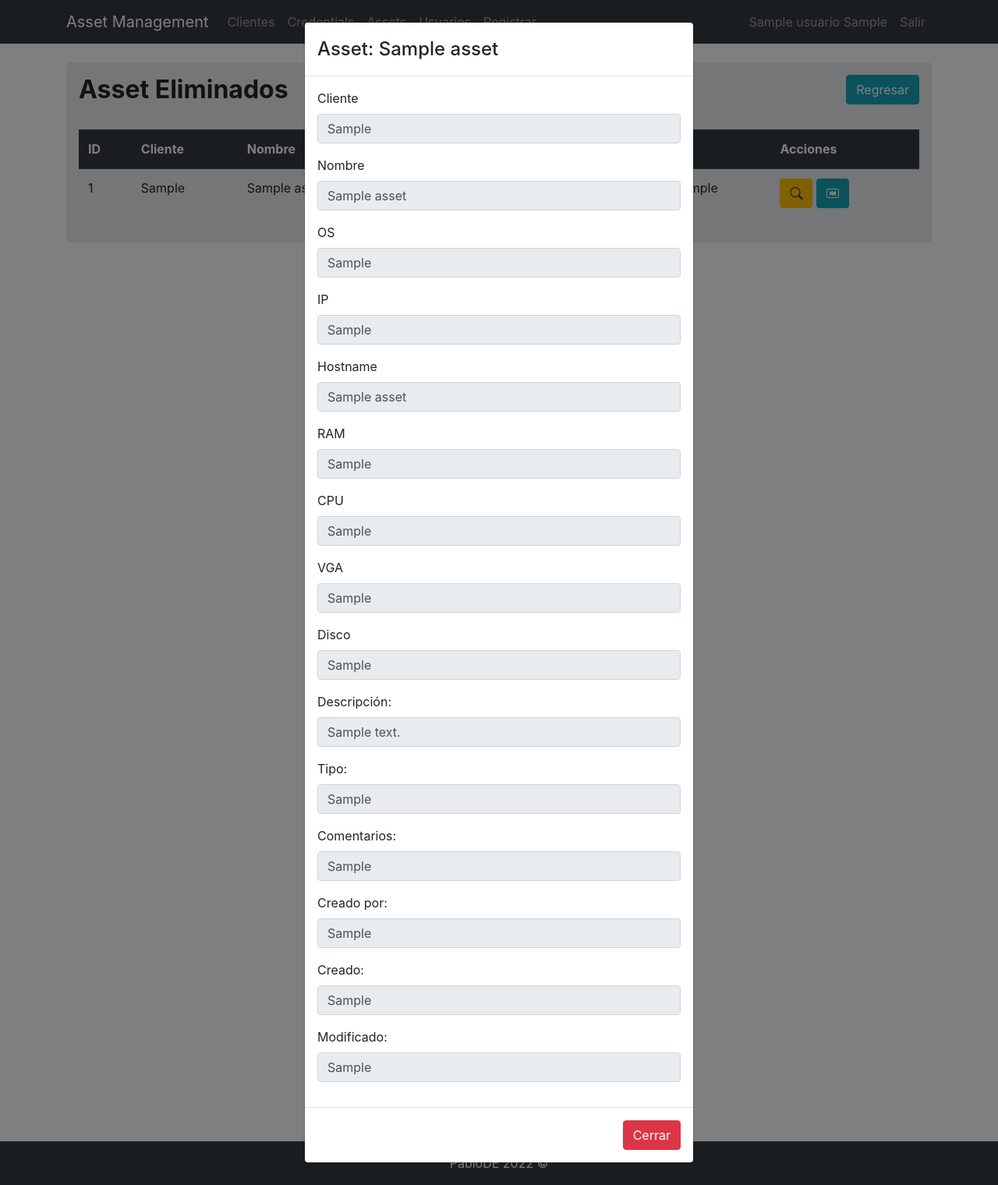
After one commit to pablo-de/assetManagement, a Flask app: page /list_asset_delete in a window 1280 px wide, after a click on "Ver". The commit adds this page. Shown: the whole page at 78% size. Run offline with Flask 2, Linux system fonts and the light colour scheme; a user stored in the database is signed in; tables that the repository leaves empty hold one stand-in row (values such as "Sample post"); some libraries are stand-ins or nearby versions.

```diff
--- a/app.py
+++ b/app.py
@@ -164,10 +164,29 @@ def logout():
     return redirect(url_for("login"))
 
 
-@app.route('/profile')
+@app.route('/profile/<id>', methods=['GET', 'POST'])
 @login_required
-def profile():
-    return render_template('profile.html')
+def profile(id):
+    user = Usuario.query.filter_by(id=id).first()
+
+    return render_template('profile.html', user=user)
+
+
+@app.route('/update_profile', methods=['GET', 'POST'])
+@login_required
+def update_profile():
+    if current_user.is_authenticated:
+        if request.method == 'POST':
+            data = Usuario.query.get(request.form.get('id'))
+            data.nombre = request.form['nombre']
+            data.apellido = request.form['apellido']
+            data.email = request.form['email']
+            data.cargo = request.form['cargo']
+            db.session.commit()
+            flash(f"Datos del usuario editados correctamente", category='success')
+            return redirect(url_for('usuarios'))
+    else:
+        return redirect(url_for('login'))
 
 
 @app.route('/usuarios')
@@ -190,6 +209,7 @@ def update_user():
             data.apellido = request.form['apellido']
             data.email = request.form['email']
             data.cargo = request.form['cargo']
+            data.admin = request.form['admin']
             db.session.commit()
             flash(f"Datos del usuario editados correctamente", category='success')
             return redirect(url_for('usuarios'))
@@ -237,6 +257,23 @@ def delete_user(id):
 def asset_page():
     query = Asset.query.all()
     return render_template('asset.html', asset=query)
+
+
+@app.route('/list_asset_delete')
+@login_required
+def list_asset_delete():
+    query = Asset.query.all()
+    return render_template('asset_delete.html', asset=query)
+
+
+@app.route('/asset_restore/<id>/')
+@login_required
+def asset_restore(id):
+    data = Asset.query.get(id)
+    data.eliminar = 0
+    db.session.commit()
+    flash("Restaurado correctamente", category='success')
+    return redirect(url_for('asset_page'))
 
 
 @app.route('/insert', methods=['POST'])
--- /dev/null
+++ b/templates/asset_delete.html
@@ -0,0 +1,199 @@
+{% extends 'base.html' %}
+{% block content %}
+<div class="container">
+    <div class="row">
+        <div class="col-md-12">
+
+            <div class="jumbotron p-3">
+                <h2><b>Asset Eliminados</b>
+                <a href="{{url_for('asset_page')}}" class="btn btn-info float-right">Regresar</a>
+                </h2>
+                <br>
+
+                <table class="table" id="tablaAssets">
+                    <thead class="thead-dark">
+                        <tr>
+                            <th>ID</th>
+                            <th>Cliente</th>
+                            <th>Nombre</th>
+                            <th>Descripción</th>
+                            <th>Tipo</th>
+                            <th>IP</th>
+                            <th>Acciones</th>
+                        </tr>
+                    </thead>
+                    {% for data in asset %}
+                    <tbody>
+                        <tr>
+                            {% if data.eliminar != 0 %}
+                            <td>{{data.id}}</td>
+                            <td>{{data.cliente}}</td>
+                            <td>{{data.nombre}}</td>
+                            <td>{{data.descripcion}}</td>
+                            <td>{{data.tipo}}</td>
+                            <td>{{data.ip}}</td>
+                            <td>
+
+
+                                <a href="/update_asset/{{data.id}}" class="btn btn-warning btn-xs" data-toggle="modal"
+                                    data-target="#modalver{{data.id}}" title="Ver"><i class="bi bi-search"></i></a>
+
+                                <a href="/asset_restore/{{data.id}}" class="btn btn-info btn-xs" onclick="return confirm('¿Seguro que quieres restaurar?')"><i
+                                        class="bi bi-skip-backward-btn" title="Restaurar"></i></a>
+                            </td>
+                        </tr>
+                    </tbody>
+                    {% endif %}
+
+                    <!--Modal ver-->
+                    <div id="modalver{{data.id}}" class="modal fade" role="dialog">
+                        <div class="modal-dialog">
+                            <div class="modal-content">
+
+                                <div class="modal-header">
+                                    <h4 class="modal-title">Asset: {{data.nombre}}</h4>
+                                </div>
+
+                                <div class="modal-body">
+                                    <form action="" method="POST">
+
+                                        <input type="hidden" name="id" value="{{data.id}}">
+
+                                        <div class="form-group">
+                                            <label>Cliente</label>
+
+                                            <input type="text" class="form-control" name="cliente"
+                                                value="{{data.cliente}}" readonly>
+                                        </div>
+
+                                        <div class="form-group">
+                                            <label>Nombre</label>
+                                            <input type="text" class="form-control" name="nombre"
+                                                value="{{data.nombre}}" readonly>
+                                        </div>
+
+                                        <div class="form-group">
+                                            <label>OS</label>
+                                            <input type="text" class="form-control" name="os" value="{{data.os}}"
+                                                readonly>
+                                        </div>
+
+                                        <div class="form-group">
+                                            <label>IP</label>
+                                            <input type="text" class="form-control" name="ip" value="{{data.ip}}"
+                                                readonly>
+                                        </div>
+
+                                        <div class="form-group">
+                                            <label>Hostname</label>
+                                            <input type="text" class="form-control" name="hostname"
+                                                value="{{data.hostname}}" readonly>
+                                        </div>
+
+                                        <div class="form-group">
+                                            <label>RAM</label>
+                                            <input type="text" class="form-control" name="ram" value="{{data.ram}}"
+                                                readonly>
+                                        </div>
+
+                                        <div class="form-group">
+                                            <label>CPU</label>
+                                            <input type="text" class="form-control" name="cpu" value="{{data.cpu}}"
+                                                readonly>
+                                        </div>
+
+                                        <div class="form-group">
+                                            <label>VGA</label>
+                                            <input type="text" class="form-control" name="vga" value="{{data.vga}}"
+                                                readonly>
+                                        </div>
+
+                                        <div class="form-group">
+                                            <label>Disco</label>
+                                            <input type="text" class="form-control" name="disco" value="{{data.disco}}"
+                                                readonly>
+                                        </div>
+
+                                        <div class="form-group">
+                                            <label>Descripción:</label>
+                                            <input type="text" class="form-control" name="descripcion"
+                                                value="{{data.descripcion}}" readonly>
+                                        </div>
+
+                                        <div class="form-group">
+                                            <label>Tipo:</label><br>
+                                            <input type="text" class="form-control" name="tipo" value="{{data.tipo}}"
+                                                readonly>
+                                        </div>
+
+                                        <div class="form-group">
+                                            <label>Comentarios:</label>
+                                            <input type="text" class="form-control" name="comentarios"
+                                                value="{{data.comentarios}}" readonly>
+                                        </div>
+
+                                        <div class="form-group">
+                                            <label>Creado por:</label>
+                                            <input type="text" class="form-control" name="creador"
+                                                value="{{data.creador}}" readonly>
+                                        </div>
+
+                                        <div class="form-group">
+                                            <label>Creado:</label>
+                                            <input type="text" class="form-control" name="creado"
+                                                value="{{data.creado}}" readonly>
+                                        </div>
+
+                                        <div class="form-group">
+                                            <label>Modificado:</label>
+                                            <input type="text" class="form-control" name="modificado"
+                                                value="{{data.modificado}}" readonly>
+                                        </div>
+
+                                    </form>
+                                </div>
+
+                                <div class="modal-footer">
+                                    <button type="button" class="btn btn-danger" data-dismiss="modal">Cerrar</button>
+                                </div>
+
+                            </div>
+                        </div>
+                    </div>
+
+                    {% endfor %}
+                </table>
+            </div>
+
+        </div>
+    </div>
+</div>
+
+
+{% endblock %}
+
+<!-- DataTable -->
+{% block scripts %}
+
+<link rel="stylesheet" type="text/css" href="https://cdn.datatables.net/1.11.5/css/jquery.dataTables.css">
+<script type="text/javascript" charset="utf8" src="https://cdn.datatables.net/1.11.5/js/jquery.dataTables.js"></script>
+
+<script>
+    $(document).ready(function () {
+        $('#tablaAssets').DataTable({
+            "searching": false,
+            language: { "url": "//cdn.datatables.net/plug-ins/1.11.5/i18n/es-AR.json" },
+            columns: [
+                { data: 'ID', searchable: false },
+                { data: 'Ciente', searchable: false },
+                { data: 'Nombre', searchable: false },
+                { data: 'Descripcion', searchable: false },
+                { data: 'Tipo', searchable: false },
+                { data: 'IP', searchable: false },
+                { data: 'Acciones', orderable: false, searchable: false }
+
+            ],
+        });
+    });
+</script>
+{% endblock %}
--- a/templates/base.html
+++ b/templates/base.html
@@ -51,7 +51,7 @@
                 {% endif %}
                 <ul class="navbar-nav ml-auto">
                     <li class="nav-item">
-                        <a class="nav-link" href="{{ url_for('profile') }}">{{ current_user.nombre }} {{ current_user.apellido }}</a>
+                        <a class="nav-link" href="{{ url_for('profile', id=current_user.id) }}">{{ current_user.nombre }} {{ current_user.apellido }}</a>
                     </li>
                     <li class="nav-item">
                         <a class="nav-link " href="{{ url_for('logout') }}">Salir</a>
```
Also changed, not shown: templates/asset.html (+9 -5 lines), templates/profile.html (+49 -1 lines), templates/usuarios.html (+19 -4 lines).
